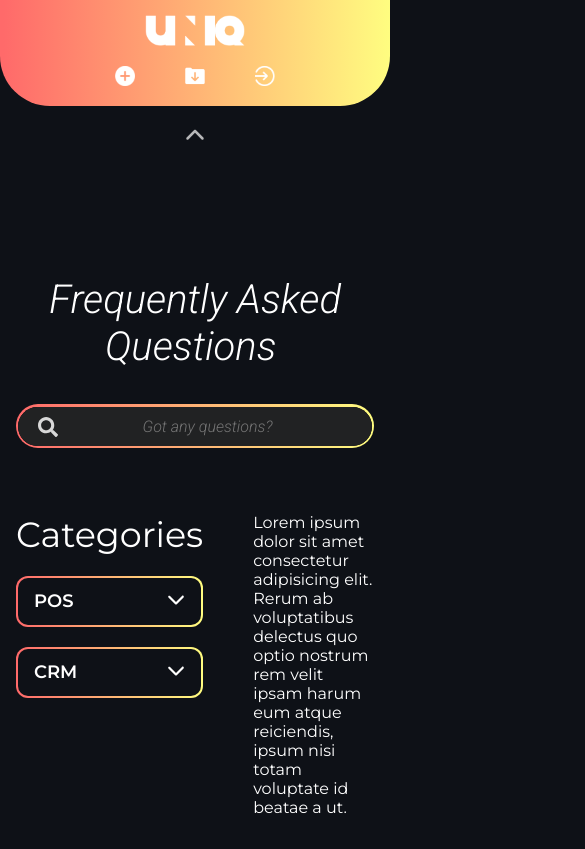
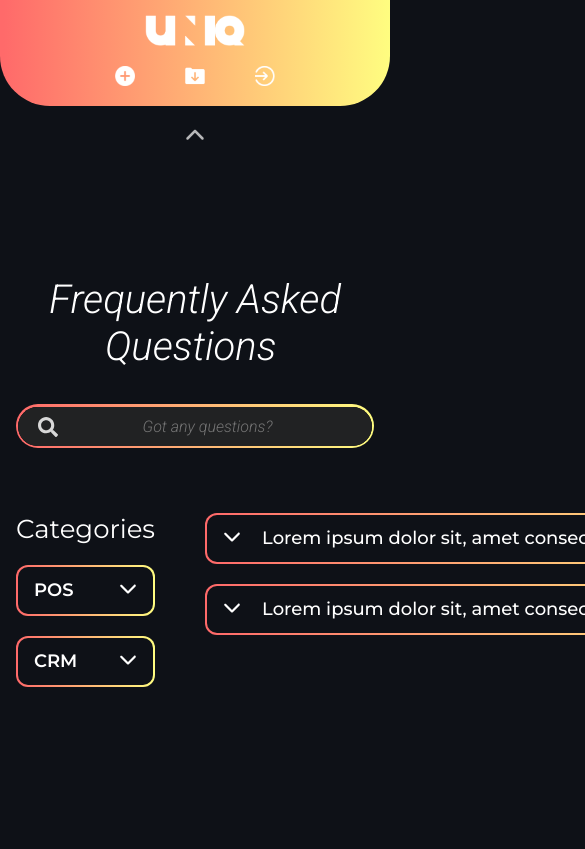
Before and after one commit to christianlarry/faq-uniq-react, a React (Vite) app: page / in a window 390 px wide. Shown: the top 849 px of the page, 585 px wide, since content can reach past the window. Built offline with nearby package versions, Linux system fonts and the light colour scheme.

Commit message:
Added FAQ Accordion

```diff
--- /dev/null
+++ b/src/components/UI/molecules/accordion/Accordion.css
@@ -0,0 +1,50 @@
+.accordion-label{
+  display: flex;
+  gap: 5px;
+
+  font-weight: 500;
+  font-size: 18px;
+
+  cursor: pointer;
+}
+
+.accordion-label-link{
+  color: var(--white);
+  padding: 12px 16px;
+  padding-left: 0;
+
+  text-wrap: nowrap;
+  text-overflow: ellipsis;
+
+  transition: var(--transition);
+}
+
+.accordion-label:hover .accordion-label-link, .accordion-group.show .accordion-label-link{
+  transform: translateX(5px);
+}
+
+.accordion-chevron{
+  padding: 12px 16px;
+  transition: var(--transition);
+}
+
+.accordion-group.show .accordion-chevron{
+  transform: rotate(-180deg);
+  transform-origin: center;
+}
+
+.accordion-content{
+  padding: 0 16px;
+  display: grid;
+  grid-template-rows: 0fr;
+  transition: 0.4s;
+}
+
+.accordion-content > :first-child{
+  overflow: hidden;
+}
+
+.accordion-group.show .accordion-content{
+  grid-template-rows: 1fr;
+  padding-bottom: 12px;
+}
--- /dev/null
+++ b/src/components/UI/molecules/accordion/Accordion.tsx
@@ -0,0 +1,39 @@
+import { Link } from "react-router-dom"
+import GradientBox from "../../atoms/box/GradientBox"
+import { FaChevronDown } from "react-icons/fa6"
+import { useState } from "react"
+
+import "./Accordion.css"
+
+const Accordion = ()=>{
+
+  // STATE
+
+  const [isShow,setIsShow] = useState<boolean>(false)
+
+  // EVENT HANDLER
+
+  const handleAccordionLabelClick = ()=>{
+    setIsShow(!isShow)
+  }
+
+  return (
+    <GradientBox>
+      <div className={`accordion-group${isShow?" show":""}`}>
+        <label className="accordion-label" onClick={handleAccordionLabelClick}>
+          <i className="accordion-chevron">
+            <FaChevronDown/>
+          </i>
+          <Link to="/" className="accordion-label-link">Lorem ipsum dolor sit, amet consectetur adipisicing elit?</Link>
+        </label>
+        <div className="accordion-content">
+          <div>
+            Lorem ipsum dolor sit amet consectetur adipisicing elit. Provident officiis, perspiciatis, harum atque rem sit cumque veritatis minus eius natus possimus repellendus, temporibus rerum? Quam corporis cumque accusamus inventore omnis?
+          </div>
+        </div>
+      </div>
+    </GradientBox>
+  )
+}
+
+export default Accordion
--- a/src/components/UI/molecules/accordion/CategoryMenuAccord.css
+++ b/src/components/UI/molecules/accordion/CategoryMenuAccord.css
@@ -71,9 +71,11 @@
   overflow-x: hidden;
   text-wrap: nowrap;
   text-overflow: ellipsis;
+
+  text-align: end;
 }
 
 .sub-cat-lists-link:hover, .sub-cat-lists-link.active{
-  transform: translateX(5px);
+  transform: translateX(-5px);
   color: rgba(255,255,255,0.8);
 }
--- a/src/components/UI/organisms/aside/Sidebar.css
+++ b/src/components/UI/organisms/aside/Sidebar.css
@@ -1,7 +1,13 @@
 .category-menu-title{
   font-weight: 400;
-  font-size: 35px;
+  font-size: 32px;
   margin-bottom: 20px;
+}
+
+@media only screen and (max-width:768px){
+  .category-menu-title{
+    font-size: 26px;
+  }
 }
 
 .category-menu-lists{
--- a/src/components/pages/home/HomePage.css
+++ b/src/components/pages/home/HomePage.css
@@ -0,0 +1,5 @@
+.faq-question-lists{
+  display: flex;
+  flex-direction: column;
+  gap: 20px;
+}
--- a/src/components/pages/home/HomePage.tsx
+++ b/src/components/pages/home/HomePage.tsx
@@ -1,10 +1,14 @@
+import Accordion from "../../UI/molecules/accordion/Accordion"
 import "./HomePage.css"
 
 const HomePage = ()=>{
 
   return (
     <div>
-      <p>Lorem ipsum dolor sit amet consectetur adipisicing elit. Rerum ab voluptatibus delectus quo optio nostrum rem velit ipsam harum eum atque reiciendis, ipsum nisi totam voluptate id beatae a ut.</p>
+      <div className="faq-question-lists">
+        <Accordion/>
+        <Accordion/>
+      </div>
     </div>
   )
 }
--- a/src/styles/variabel.css
+++ b/src/styles/variabel.css
@@ -8,6 +8,9 @@
   --white: #fff;
   --black: #000;
   --orange: #ff831d;
+  --red: #FF6A6A;
+  --yellow: #FFFD80;
+  --yellow-05: rgba(255, 253, 128, 0.3);
 
   --font-primary: "Montserrat";
   --font-secondary: "roboto";
```
